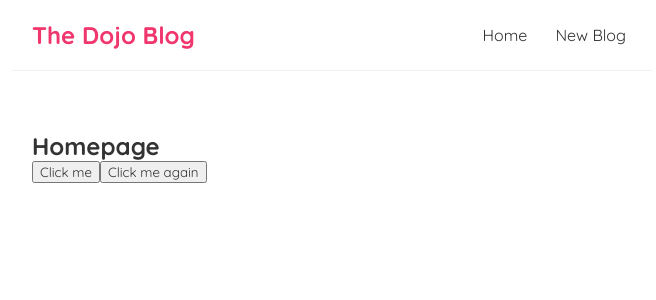
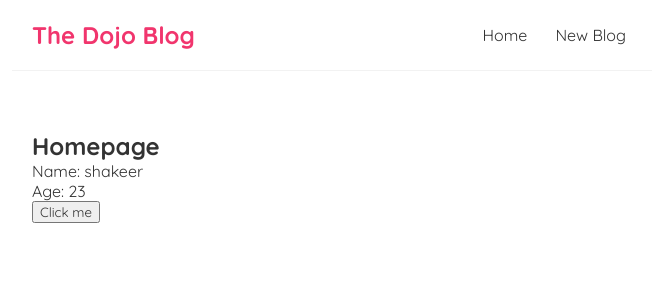
Before and after one commit to miyushan/Learn-React, a React (Create React App) app in the folder my-app/: page / in a window 1280 px wide. Shown: the top 300 px of the page, without its empty margins (308-964 px from the left). Built offline with nearby package versions, Linux system fonts and the light colour scheme; the HTML template or start-up script is replaced by a standard one.

Commit message:
useState function

```diff
--- a/my-app/src/Home.js
+++ b/my-app/src/Home.js
@@ -1,20 +1,21 @@
+import { useState } from 'react';
+
 const Home = () => {
 
-    const handleClick = (e) => {
-        console.log('Hello guys!!', e);
-    }
+    const [ name, setName] = useState('shakeer');
+    const [ age, setAge] = useState(23);
 
-    const handleClickAgain = (name, e) => {
-        console.log('Hello ' + name, e.target);
+    const handleClick = () => {
+        setName('Miyushan');
+        setAge(24);
     }
 
     return (
         <div className="home">
             <h2>Homepage</h2>
+            <p>Name: {name}</p>
+            <p>Age: {age}</p>
             <button onClick={handleClick}>Click me</button>
-            <button onClick={(e) => {
-                handleClickAgain('miyushan', e);
-            }}>Click me again</button>
         </div>
     );
 }
```
